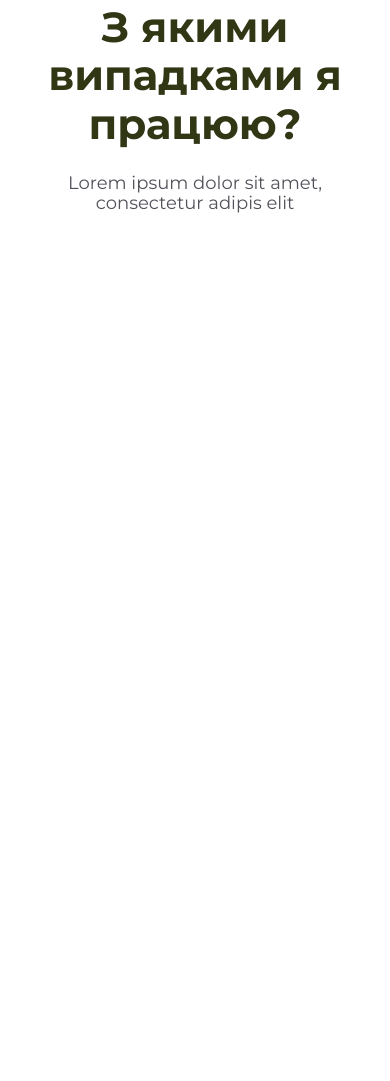
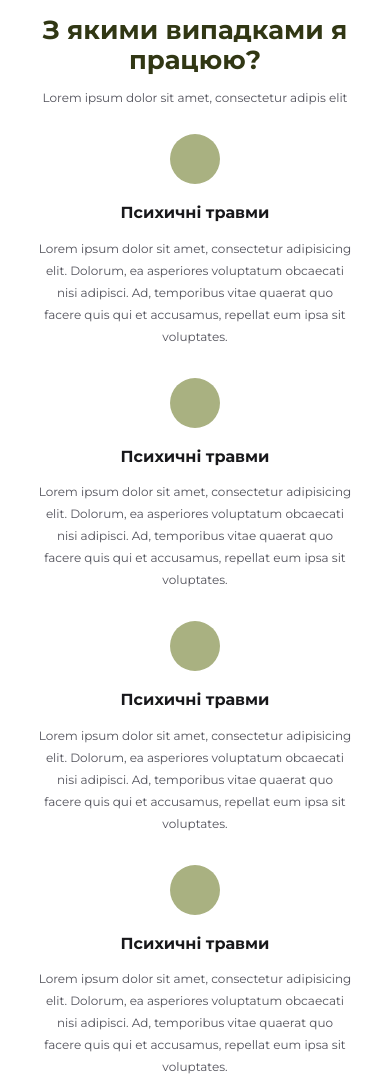
Before and after one commit to juntapowerrr/Psychology-landing, a plain HTML site: page index.html in a window 390 px wide. Shown: the part 1273-2354 px from the top of the page. Before the commit the page ends 1537 px from the top, so only its background shows below. Drawn offline with nearby package versions, Linux system fonts and the light colour scheme.

Commit message:
+1section

```diff
--- a/index.html
+++ b/index.html
@@ -102,8 +102,47 @@
                 <p class="cases__txt txt-center">Lorem ipsum dolor sit amet, consectetur adipis elit</p>
             </div>
             <ul class="cases__items">
-                <li class="cases__item">
-
+                <li class="cases__item txt-center">
+                    <div class="cases__item--logo"></div>
+                    <h3 class="cases__item--title">Психичні травми</h3>
+                    <p class="cases__item--txt">
+                        Lorem ipsum dolor sit amet, consectetur adipisicing elit. Dolorum, ea asperiores voluptatum obcaecati nisi adipisci. Ad, temporibus vitae quaerat quo facere quis qui et accusamus, repellat eum ipsa sit voluptates.
+                    </p>
+                </li>
+                <li class="cases__item txt-center">
+                    <div class="cases__item--logo"></div>
+                    <h3 class="cases__item--title">Психичні травми</h3>
+                    <p class="cases__item--txt">
+                        Lorem ipsum dolor sit amet, consectetur adipisicing elit. Dolorum, ea asperiores voluptatum obcaecati nisi adipisci. Ad, temporibus vitae quaerat quo facere quis qui et accusamus, repellat eum ipsa sit voluptates.
+                    </p>
+                </li>
+                <li class="cases__item txt-center">
+                    <div class="cases__item--logo"></div>
+                    <h3 class="cases__item--title">Психичні травми</h3>
+                    <p class="cases__item--txt">
+                        Lorem ipsum dolor sit amet, consectetur adipisicing elit. Dolorum, ea asperiores voluptatum obcaecati nisi adipisci. Ad, temporibus vitae quaerat quo facere quis qui et accusamus, repellat eum ipsa sit voluptates.
+                    </p>
+                </li>
+                <li class="cases__item txt-center">
+                    <div class="cases__item--logo"></div>
+                    <h3 class="cases__item--title">Психичні травми</h3>
+                    <p class="cases__item--txt">
+                        Lorem ipsum dolor sit amet, consectetur adipisicing elit. Dolorum, ea asperiores voluptatum obcaecati nisi adipisci. Ad, temporibus vitae quaerat quo facere quis qui et accusamus, repellat eum ipsa sit voluptates.
+                    </p>
+                </li>
+                <li class="cases__item txt-center">
+                    <div class="cases__item--logo"></div>
+                    <h3 class="cases__item--title">Психичні травми</h3>
+                    <p class="cases__item--txt">
+                        Lorem ipsum dolor sit amet, consectetur adipisicing elit. Dolorum, ea asperiores voluptatum obcaecati nisi adipisci. Ad, temporibus vitae quaerat quo facere quis qui et accusamus, repellat eum ipsa sit voluptates.
+                    </p>
+                </li>
+                <li class="cases__item txt-center">
+                    <div class="cases__item--logo"></div>
+                    <h3 class="cases__item--title">Психичні травми</h3>
+                    <p class="cases__item--txt">
+                        Lorem ipsum dolor sit amet, consectetur adipisicing elit. Dolorum, ea asperiores voluptatum obcaecati nisi adipisci. Ad, temporibus vitae quaerat quo facere quis qui et accusamus, repellat eum ipsa sit voluptates.
+                    </p>
                 </li>
             </ul>
         </div>
--- /dev/null
+++ b/styles/scss/_media.scss
@@ -0,0 +1,52 @@
+@media (max-width: 1070px) {
+    .cases{
+        padding: 50px 0;
+        &__items{
+            gap: 50px;
+            margin: 50px 0 0 0;
+        }
+    }
+}
+
+@media (max-width: 768px) {
+    .cases{
+        padding: 30px 0;
+        &__title{
+            font-size: 36px;
+        }
+        &__txt{
+            font-size: $txt-xxs;
+        }
+    }
+}
+
+@media (max-width: 550px) {
+    .cases{
+        padding: 20px 0;
+        &__title{
+            font-size: 26px;
+        }
+        &__txt{
+            font-size: 12px;
+            margin: 15px 0 0 0;
+        }
+        &__items{
+            margin: 30px 0 0 0;
+            gap: 30px;
+        }
+        &__item{
+            &--title{
+                font-size: $txt-xxs;
+                margin: 20px 0 15px 0;
+            }
+            &--txt{
+                font-size: 12px;
+                line-height: 22px;
+            }
+        }
+    }
+}
+
+// @media (max-width: 375px) {
+
+// }
--- a/styles/scss/_var.scss
+++ b/styles/scss/_var.scss
@@ -6,6 +6,7 @@ $dark-green-2: #1C2200;
 $dark-green-3: #575E38;
 $bodily: #A0937D;
 $dark: #161616;
+$dark-2: #18181B;
 $silver: #D4D4D8;
 $gray: #52525B;
 
--- a/styles/scss/index.scss
+++ b/styles/scss/index.scss
@@ -474,11 +474,11 @@
             border-radius: 0 0 20px 20px;
             @media (max-width: 1070px) {
                 min-height: 100%;
-                padding: 20px 20px 40px 20px;
+                padding: 20px;
             }
-            @media (max-width: 768px) {
-                padding: 10px 10px 30px 10px;
-            }
+            // @media (max-width: 768px) {
+            //     padding: 10px 10px 30px 10px;
+            // }
             div:not(:first-child) {
                 display: none;
             }
@@ -487,14 +487,11 @@
                 font-weight: 600;
                 color: $dark-green;
                 letter-spacing: -0.04em;
-                margin: 20px 0 0 0;
-                @media (max-width: 620px) {
-                    font-size: $txt-xxl;
-                    margin: 10px 0 0 0;
+                @media (max-width: 768px) {
+                    font-size: $txt-xl;
                 }
-                @media (max-width: 510px) {
+                @media (max-width: 550px) {
                     font-size: $txt-l;
-                    //margin: 0 0 0 0;
                 }
                 @media (max-width: 420px) {
                     font-size: 32px;
@@ -508,17 +505,20 @@
                 font-weight: 400;
                 color: $dark-green-2;
                 margin: 24px 0 0 0;
-                line-height: 16px;
+                line-height: 26px;
                 @media (max-width: 620px) {
                     font-size: $txt-xxs;
+                    line-height: 24px;
                     margin: 12px 0 0 0;
                 }
                 @media (max-width: 510px) {
                     font-size: 14px;
+                    line-height: 22px;
                     margin: 6px 0 0 0;
                 }
                 @media (max-width: 420px) {
                     font-size: 12px;
+                    line-height: 20px;
                 }
             }
         }
@@ -526,9 +526,10 @@
 }
 
 .cases{
-    &__titles{
-        padding: 25px 0 50px 0;
-    }
+    padding: 100px 0;
+    // &__titles{
+
+    // }
     &__title{
         font-size: $txt-l;
         font-weight: 700;
@@ -539,6 +540,41 @@
         font-size: $txt-xs;
         font-weight: 400;
         color: $gray;
-        margin-top: 25px;
+        margin: 25px 0 0 0;
+    }
+    &__items{
+        display: flex;
+        align-items: center;
+        justify-content: center;
+        flex-wrap: wrap;
+        margin: 100px 0 0 0;
+        gap: 100px;
+    }
+    &__item{
+        display: flex;
+        flex-direction: column;
+        align-items: center;
+        justify-content: center;
+        max-width: 315px;
+        &--logo{
+            width: 50px;
+            height: 50px;
+            border-radius: 50%;
+            background-color: $light-green;
+        }
+        &--title{
+            font-size: $txt-m;
+            font-weight: 700;
+            color: $dark-2;
+            margin: 40px 0 20px 0;
+        }
+        &--txt{
+            font-size: $txt-xxs;
+            font-weight: 400;
+            color: $gray;
+            line-height: 26px;
+        }
     }
 }
+
+@import 'media';
```
Also changed, not shown: styles/css/index.css.
